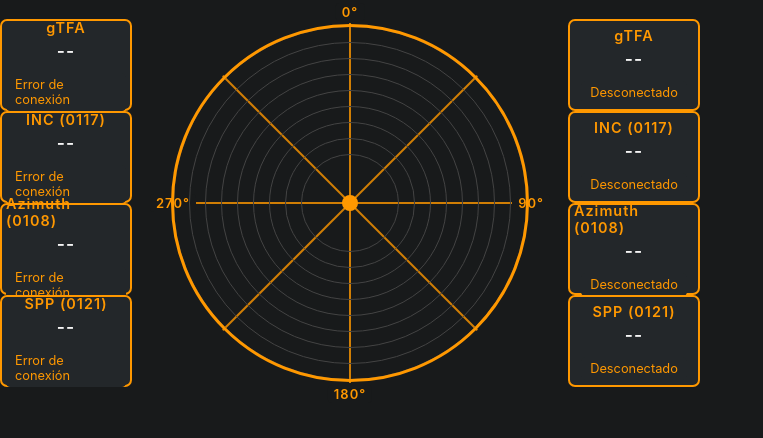
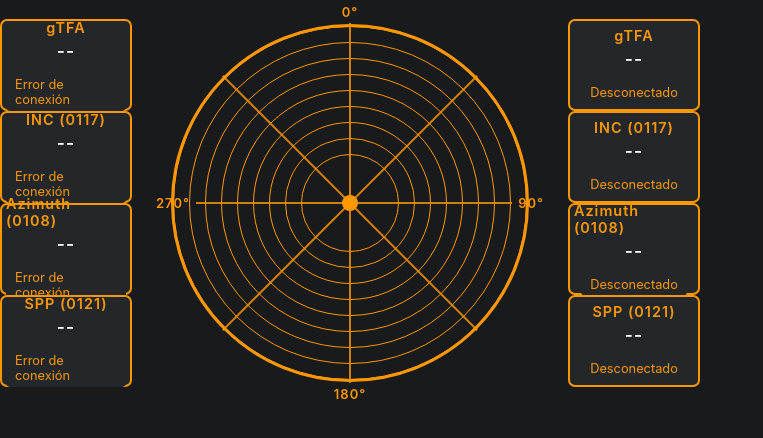
Before and after one commit to educode007/com2-web, a website: page public/index.html in a window 1280 px wide. Shown: the part 82-520 px from the top of the page, without its empty margins (0-763 px from the left). Drawn offline with Linux system fonts and the light colour scheme; no server answers.

Commit message:
Add files via upload

```diff
--- a/public/index.html
+++ b/public/index.html
@@ -119,7 +119,7 @@
 
         .circle {
             position: absolute;
-            border: 1.5px solid #444;
+            border: 1.5px solid #ff9800;
             border-radius: 50%;
             top: 50%;
             left: 50%;
```
